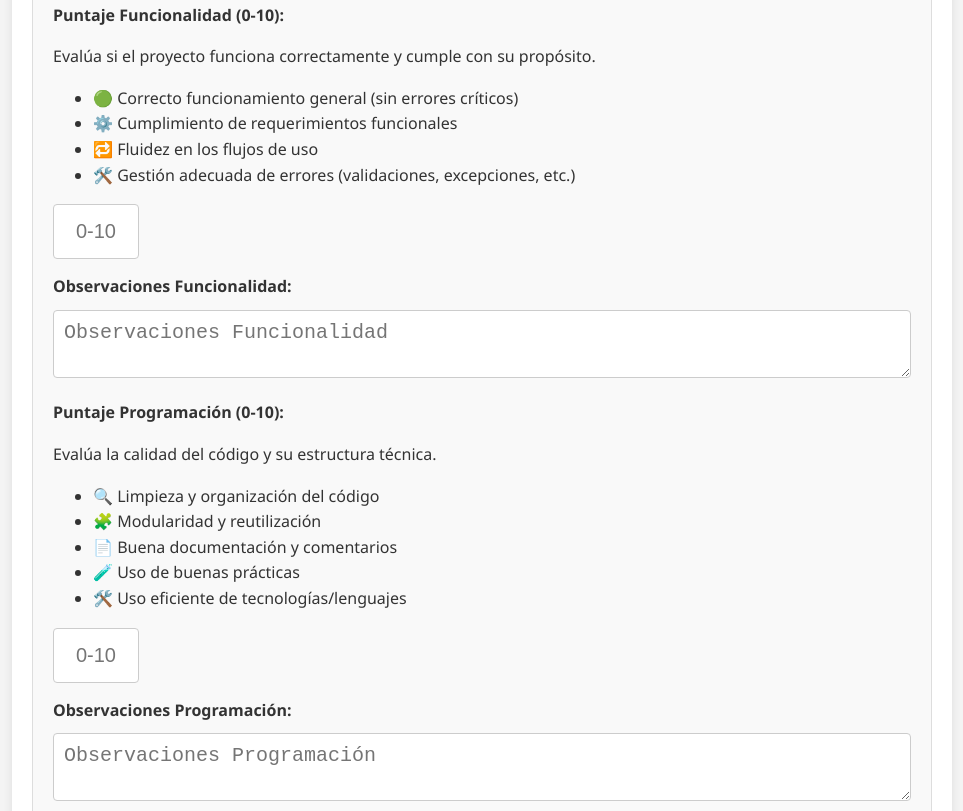
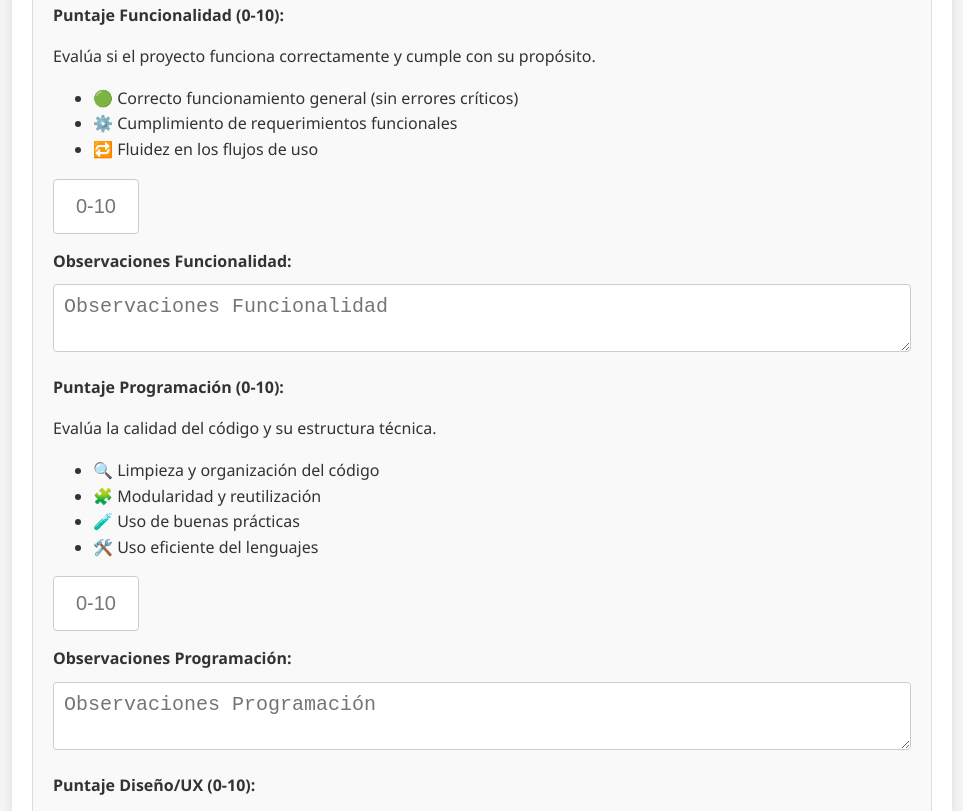
Before and after one commit to josepantaleo/evaluacion_olimpiadas_secundario, a plain HTML site: page index.html in a window 1280 px wide. Shown: the part 957-1768 px from the top of the page, without its empty margins (158-1121 px from the left). Drawn offline with Linux system fonts and the light colour scheme.

Commit message:
Add files via upload

```diff
--- a/index.html
+++ b/index.html
@@ -69,7 +69,7 @@
                             <li>🟢 Correcto funcionamiento general (sin errores críticos)</li>
                             <li>⚙️ Cumplimiento de requerimientos funcionales</li>
                             <li>🔁 Fluidez en los flujos de uso</li>
-                            <li>🛠️ Gestión adecuada de errores (validaciones, excepciones, etc.)</li>
+
                         </ul>
                     </div>
                     <input type="number" id="puntajeFuncionalidad" min="0" max="10" placeholder="0-10" required />
@@ -86,9 +86,9 @@
                         <ul>
                             <li>🔍 Limpieza y organización del código</li>
                             <li>🧩 Modularidad y reutilización</li>
-                            <li>📄 Buena documentación y comentarios</li>
+
                             <li>🧪 Uso de buenas prácticas</li>
-                            <li>🛠️ Uso eficiente de tecnologías/lenguajes</li>
+                            <li>🛠️ Uso eficiente del lenguajes</li>
                         </ul>
                     </div>
                     <input type="number" id="puntajeProgramacion" min="0" max="10" placeholder="0-10" required />
@@ -161,7 +161,7 @@
                         <ul>
                             <li>📅 Planificación y cumplimiento de tiempos</li>
                             <li>🔍 Investigación previa y entendimiento del problema</li>
-                            <li>⚒️ Iteración y mejoras continuas</li>
+                            <li>⚒️ Iteración y pruebas continuas</li>
                             <li>⏳ Cantidad y calidad del esfuerzo invertido</li>
                         </ul>
                     </div>
```
